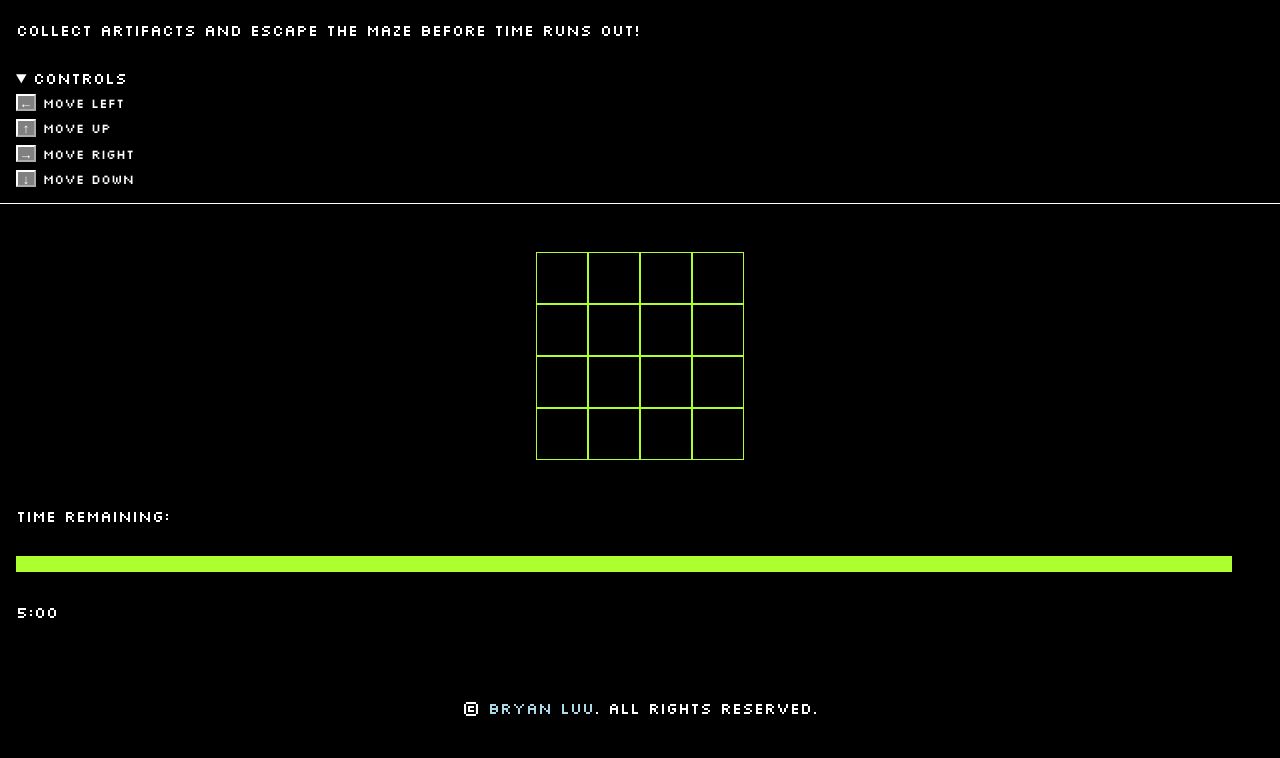
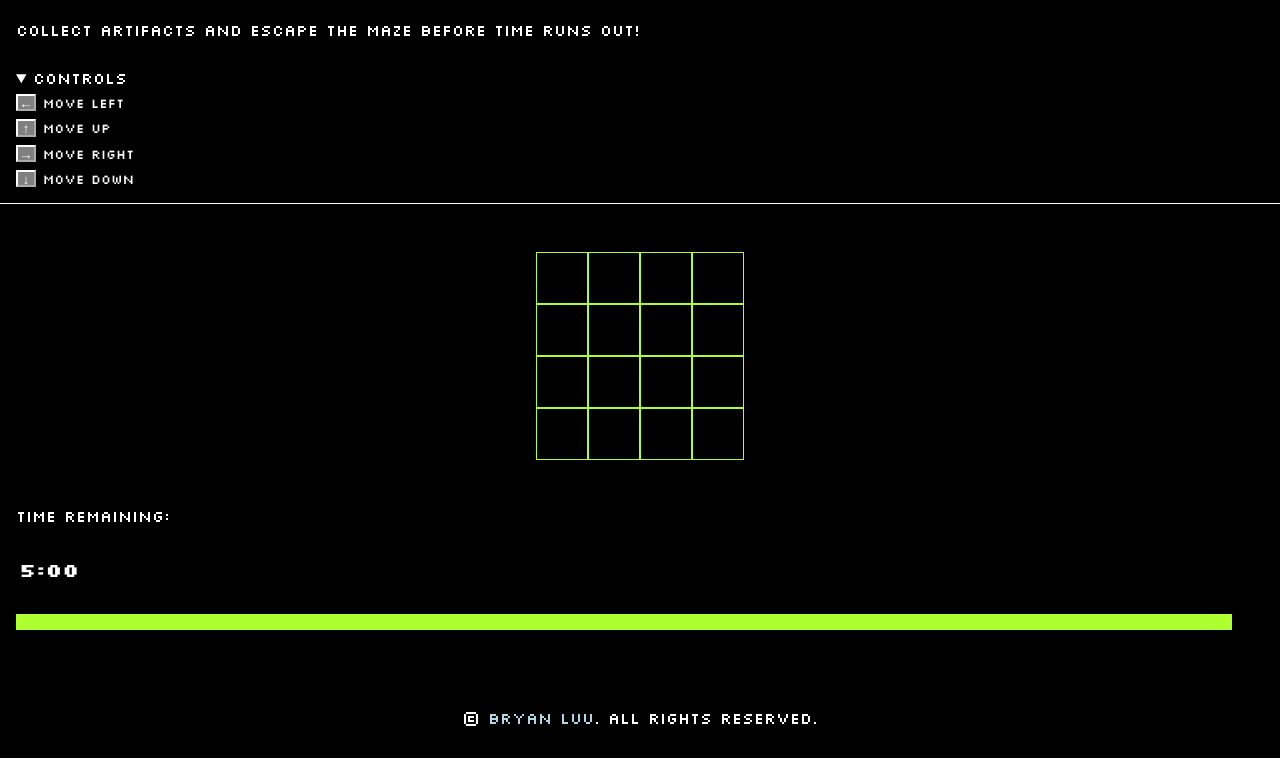
Before and after one commit to bryanluu/a-maze-ing-race-web, a plain HTML site: page index.html in a window 1280 px wide. Shown: the part 106-864 px from the top of the page. Drawn offline with nearby package versions, Linux system fonts and the light colour scheme.

Commit message:
:lipstick: adjust timer appearance

```diff
--- a/index.html
+++ b/index.html
@@ -46,8 +46,8 @@
     </div>
     <div id="time-content" class="container">
       <span id="time-label">Time Remaining:</span>
+      <span id="time-value">5:00</span>
       <div id="time-progress"></div>
-      <span id="time-value">5:00</span>
     </div>
   </div>
   <footer>© <a id="website-link" href="https://bryanluu.github.io/">Bryan Luu</a>. All rights reserved.</footer>
--- a/style.css
+++ b/style.css
@@ -95,6 +95,11 @@ summary:hover {
 
 /* Timer  */
 
+#time-value {
+  font-size: larger;
+  font-weight: bold;
+}
+
 #time-progress {
   background-color: greenyellow; /* TODO adjust to dynamic */
   width: 95%; /* TODO adjust to dynamic */
```
